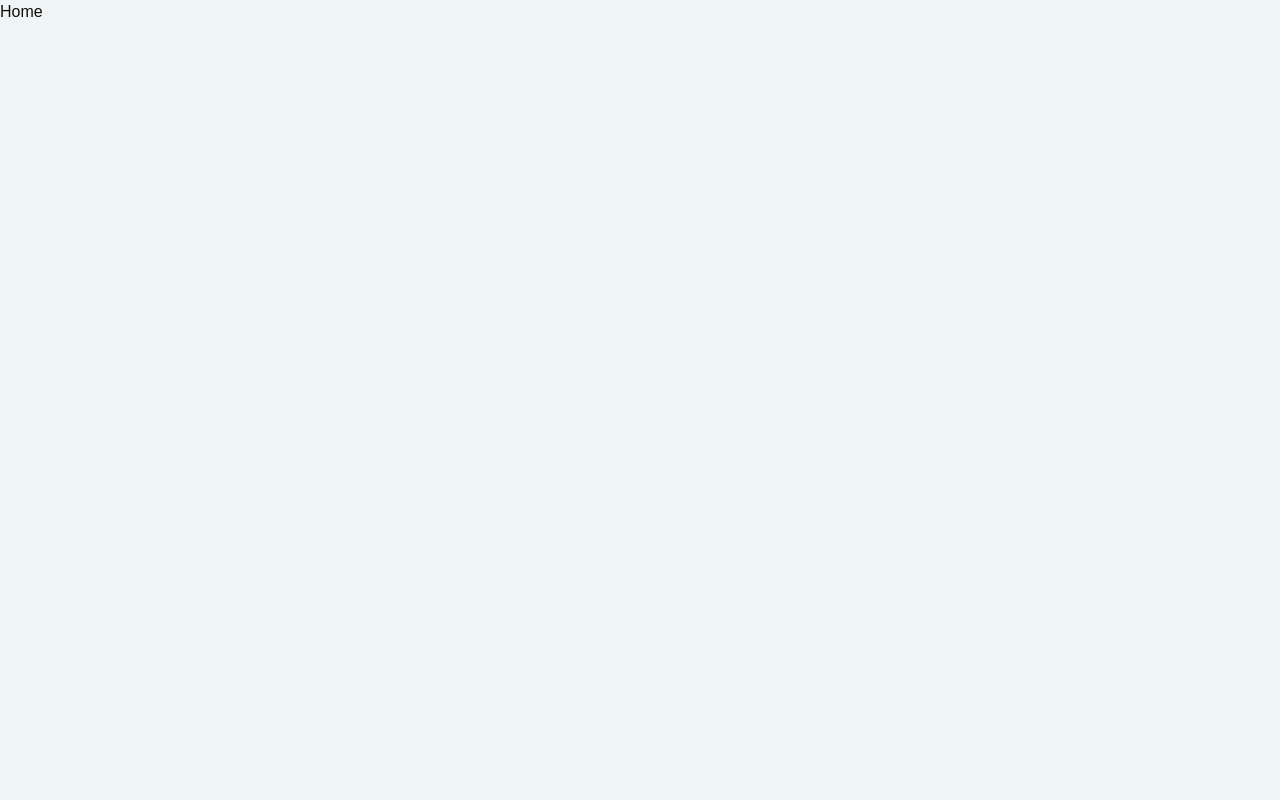
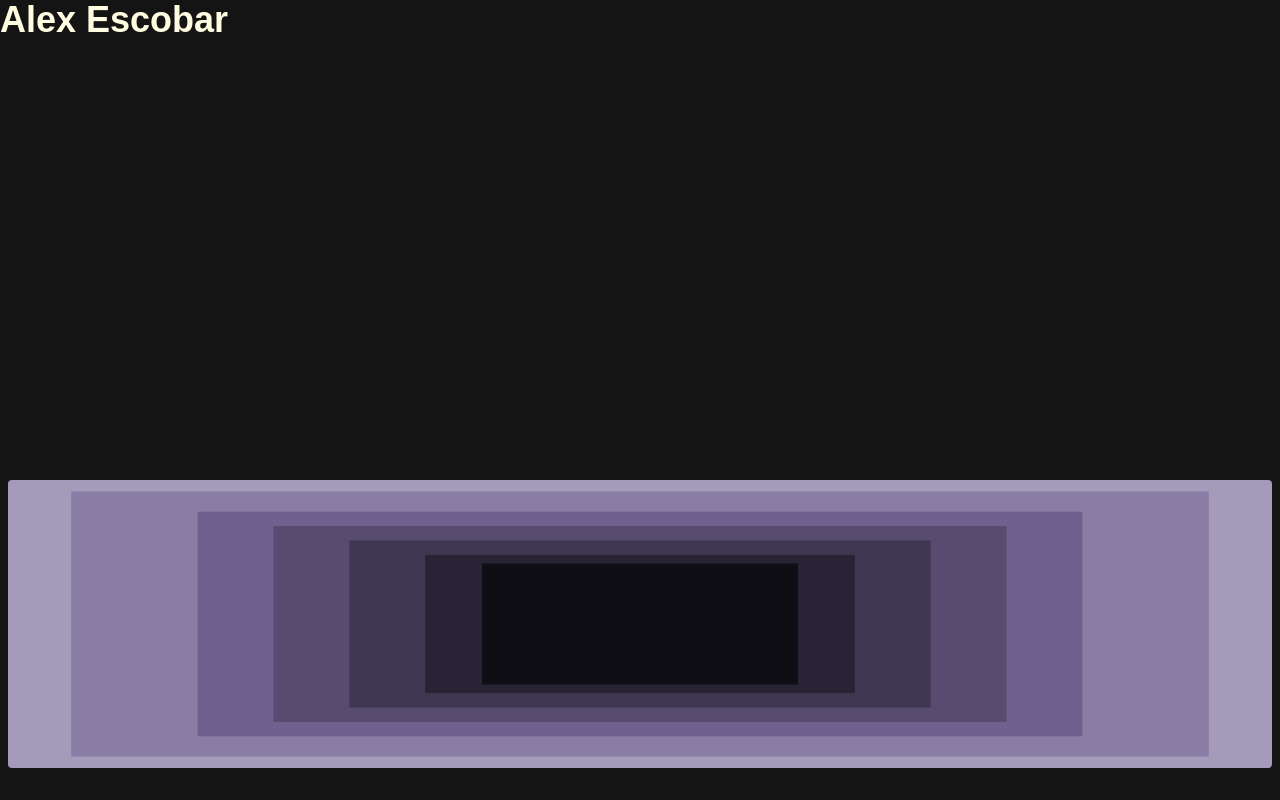
Before and after one commit to alex-escobar-h/portfolio, a Next.js app: page / in a window 1280 px wide. Shown: the top 800 px of the page. Built offline with nearby package versions, Linux system fonts and the light colour scheme; a web font is replaced by a local one.

Commit message:
style the page

```diff
--- a/app/globals.css
+++ b/app/globals.css
@@ -1,36 +1,36 @@
 @import "tailwindcss";
 :root {
   /* Colors */
-  --black-1: #0f0f0f;
-  --black-2: #191b20;
-  --black-3: #3f3f3f;
+  --black-1: #141414;
+  --black-2: #0e100f;
+  --black-3: hsl(0, 0%, 40%);
+  --green-1: #4f7d73;
+  --white-1: #fffce1;
+  --white-2: hsl(210, 17%, 89%);
+  --white-3: hsl(210, 17%, 80%);
 
-  --green-1: hsl(166, 23%, 40%);
-
-  --white-1: hsl(166, 23%, 95%);
-  --white-2: #cccab4;
-  --white-3: #999787;
-
-  --pink-1: #fec5fb;
+  --gold-1: hsl(45, 100%, 68%);
+  --red-1: #df817a;
 
   /* Theme variables */
+
+  --base-100: var(--black-1);
+  --base-200: var(--black-2);
+  --base-300: var(--black-3);
+  --base-content-100: var(--white-1);
+  --base-content-200: var(--white-2);
+  --base-content-300: var(--white-3);
+  --accent: var(--red-1);
+}
+
+[data-theme="dark"] {
   --base-100: var(--white-1);
   --base-200: var(--white-2);
   --base-300: var(--white-3);
   --base-content-100: var(--black-1);
   --base-content-200: var(--black-2);
   --base-content-300: var(--black-3);
-  --accent: var(--pink-1);
-}
-
-[data-theme="light"] {
-  --base-100: var(--black-1);
-  --base-200: var(--black-2);
-  --base-300: var(--black-3);
-  --base-content-100: var(--white-1);
-  --base-content-200: var(--white-2);
-  --base-content-300: var(--white-3);
-  --accent: var(--pink-1);
+  --accent: var(--red-1);
 }
 
 @theme {
@@ -76,6 +76,14 @@ html {
     flex-direction: column;
     gap: clamp(3rem, 1.7647rem + 5.6471vw, 6rem);
   }
+  .pt-section {
+    padding-top: clamp(4rem, 2.3529rem + 7.5294vw, 8rem);
+  }
+
+  .py-section {
+    padding-top: clamp(4rem, 2.3529rem + 7.5294vw, 8rem);
+    padding-bottom: clamp(2rem, 1.1765rem + 3.7647vw, 4rem);
+  }
 }
 
 body {
--- a/app/page.tsx
+++ b/app/page.tsx
@@ -1,3 +1,15 @@
+import About from "@/components/about/About";
+import Footer from "@/components/footer/Footer";
+import Hero from "@/components/Hero";
+import Project from "@/components/project/Project";
+
 export default function Home() {
-  return <div>Home</div>;
+  return (
+    <div>
+      <Hero />
+      <About />
+      <Project />
+      <Footer />
+    </div>
+  );
 }
--- /dev/null
+++ b/components/Hero.tsx
@@ -0,0 +1,23 @@
+import NestedRectanglesCanvas from "./canvas/NestedRectangles";
+
+export default function Hero() {
+  return (
+    <section className='hero h-screen flex flex-col justify-between'>
+      <div>
+        <h1 className='text-4xl font-bold'>Alex Escobar</h1>
+      </div>
+      <div className='pb-8'>
+        <div className='px-2'>
+          <div
+            className='w-full h-full '
+            style={{
+              height: "clamp(30vh, 10vw + 20vh, 50vh)",
+            }}
+          >
+            <NestedRectanglesCanvas />
+          </div>
+        </div>
+      </div>
+    </section>
+  );
+}
--- a/components/about/About.tsx
+++ b/components/about/About.tsx
@@ -2,8 +2,17 @@ import { BIO_LIST } from "@/utils/data";
 import BioLayout from "./BioLayout";
 export default function About() {
   return (
-    <section id='about'>
+    <section
+      id='about'
+      className='py-section bg-base-200'
+    >
       <div className='container mx-auto px-2'>
+        <div className='mb-24'>
+          <h2 className='text-6xl font-semibold'>About</h2>
+          <p className='text-base-content-100/80'>
+            Born and raised in Los Angeles, CA, now based in Sacramento, Ca.
+          </p>
+        </div>
         <BioLayout bioList={BIO_LIST} />
       </div>
     </section>
--- a/components/about/BioItem.tsx
+++ b/components/about/BioItem.tsx
@@ -1,16 +1,16 @@
-import { Bio } from "@/utils/types";
+import type { Bio } from "@/utils/types";
 import { formatID } from "@/utils/utilFunctions";
 
 export default function BioItem({ id, title, content }: Bio) {
   return (
     <article className='flex flex-col gap-4 md:grid md:grid-cols-12'>
       {/* HR Start ----------------------- */}
-      <hr className='opacity-20 md:col-span-full' />
+      <hr className='md:col-span-full opacity-20' />
       {/* HR End ------------------------- */}
 
       {/* Header Start ------------------- */}
       <header className='flex gap-4 md:gap-0 md:grid md:grid-cols-subgrid md:row-start-2 md:col-start-1 md:col-span-3 '>
-        <span className='text-start text-xs font-mono font-light text-base-content-100/90 lg:text-sm'>
+        <span className='text-start text-xs font-mono font-light lg:text-sm text-accent/80'>
           ({formatID(id)})
         </span>
         <h3 className='md:grid-col-start-2 md:col-span-4'>{title}</h3>
@@ -19,7 +19,7 @@ export default function BioItem({ id, title, content }: Bio) {
 
       {/* Content Start ------------------ */}
       <div className='md:col-start-7 md:col-span-6 lg:col-start-9 lg:col-span-4'>
-        <p className='text-base-content-100/70 text-sm md:max-w-[45ch]'>
+        <p className='text-sm md:max-w-[45ch] text-base-content-100/65'>
           {content}
         </p>
       </div>
--- a/components/canvas/NestedRectangles.tsx
+++ b/components/canvas/NestedRectangles.tsx
@@ -2,11 +2,40 @@
 import { useEffect, useRef } from "react";
 
 const colorPalettes = [
-  ["#a27ea1", "#8e6f8d", "#7a5f79", "#664f65", "#513f50", "#3d2f3c", "#292028"],
-  ["#c7851a", "#ae7416", "#956413", "#7d5310", "#64420d", "#4b320a", "#322106"],
-  ["#7cb900", "#6ea500", "#619000", "#537c00", "#456700", "#375200", "#293e00"],
-  ["#693acc", "#5c32b3", "#4f2b99", "#422480", "#341d66", "#27164c", "#1a0e33"],
+  [
+    "hsl(258, 19%, 67%)",
+    "hsl(258, 19%, 57%)",
+    "hsl(258, 19%, 47%)",
+    "hsl(258, 19%, 37%)",
+    "hsl(258, 19%, 27%)",
+    "hsl(258, 19%, 17%)",
+    "hsl(258, 19%, 7%)",
+  ],
+  [
+    "hsl(228, 19%, 67%)",
+    "hsl(228, 19%, 57%)",
+    "hsl(228, 19%, 47%)",
+    "hsl(228, 19%, 37%)",
+    "hsl(228, 19%, 27%)",
+    "hsl(228, 19%, 17%)",
+    "hsl(228, 19%, 7%)",
+  ],
 ];
+// const colorPalettes = [
+//   ["#a27ea1", "#8e6f8d", "#7a5f79", "#664f65", "#513f50", "#3d2f3c", "#292028"],
+//   [
+//     "hsl(34, 64%, 68%)",
+//     "hsl(34, 64%, 58%)",
+//     "hsl(34, 64%, 44%)",
+//     "hsl(34, 64%, 33%)",
+//     "hsl(34, 64%, 28%)",
+//     "hsl(34, 64%, 18%)",
+//     "hsl(34, 64%, 8%)",
+//   ],
+//   ["#c7851a", "#ae7416", "#956413", "#7d5310", "#64420d", "#4b320a", "#322106"],
+//   ["#7cb900", "#6ea500", "#619000", "#537c00", "#456700", "#375200", "#293e00"],
+//   ["#693acc", "#5c32b3", "#4f2b99", "#422480", "#341d66", "#27164c", "#1a0e33"],
+// ];
 
 const rectangleMap = [
   { idx: 1, xFactor: 1, yFactor: 1 },
@@ -63,7 +92,7 @@ export default function NestedRectanglesCanvas() {
     <canvas
       height={"100%"}
       width={"100%"}
-      className='block w-full h-full'
+      className='block w-full h-full rounded-sm'
       ref={canvasRef}
     />
   );
--- /dev/null
+++ b/components/footer/Footer.tsx
@@ -0,0 +1,61 @@
+import { EXTERNAL_LINK_LIST } from "@/utils/data";
+import React from "react";
+
+export default function Footer() {
+  const [email, ...externalLinks] = EXTERNAL_LINK_LIST;
+  return (
+    <section
+      id='Footer'
+      className='pt-section'
+    >
+      {/* Email ================ */}
+      <div className='container mx-auto px-2 '>
+        <div className='mb-4'>
+          <h3 className=''>Feel free to reach out to me</h3>
+          <a
+            href={`mailto:${email.href}`}
+            aria-label={`Send an email to ${email.href}`}
+            className='flex items-center gap-2 text-xl w-fit text-base-content-100/70'
+          >
+            <span className='text-4xl font-extralight'>↳</span>
+            <span className='underline underline-offset-2 font-light'>
+              {email.href}
+            </span>
+          </a>
+        </div>
+        {/* Email ================ */}
+
+        {/* Links ================ */}
+        <div>
+          <h3 className=''>Find me at</h3>
+          <ul>
+            {externalLinks.map((link) => (
+              <li key={link.id}>
+                <a
+                  href={link.href}
+                  target='_blank'
+                  rel='noopener noreferrer'
+                  className='font-light text-base-content-100/70'
+                >
+                  <span className='underline underline-offset-2'>
+                    {link.title}
+                  </span>
+                  <span className='no-underline inline-block px-0.5'>↗</span>
+                </a>
+              </li>
+            ))}
+          </ul>
+        </div>
+        {/* Links ================ */}
+      </div>
+
+      {/* Titles ================ */}
+      <div className='text-center font-semibold overflow-hidden'>
+        <h2 style={{ fontSize: "clamp(4rem, -0.9412rem + 22.5882vw, 16rem)" }}>
+          Contact
+        </h2>
+      </div>
+      {/* Titles ================ */}
+    </section>
+  );
+}
--- a/components/project/Project.tsx
+++ b/components/project/Project.tsx
@@ -3,8 +3,12 @@ import ShowcaseLayout from "./ShowcaseLayout";
 
 export default function Project() {
   return (
-    <section id='project'>
+    <section
+      id='project'
+      className='py-section'
+    >
       <div className='container mx-auto px-2'>
+        <h2 className='text-6xl font-semibold mb-24'>Projects</h2>
         <ShowcaseLayout showcaseList={SHOWCASE_LIST} />
       </div>
     </section>
--- a/components/project/ShowcaseItem.tsx
+++ b/components/project/ShowcaseItem.tsx
@@ -18,7 +18,7 @@ export default function ShowcaseItem({
   return (
     <article className='grid grid-cols-12 gap-2 md:gap-4'>
       {/* IDX start ======================= */}
-      <span className='text-start text-xs font-mono font-light text-base-content-100/90 lg:text-sm'>
+      <span className='text-start text-xs font-mono font-light text-accent/80 lg:text-sm'>
         ({formatID(id)})
       </span>
       {/* IDX end ========================= */}
@@ -35,7 +35,7 @@ export default function ShowcaseItem({
         {/* Overview start ======================= */}
         <div className='col-span-full md:col-span-6 md:row-span-4'>
           <h4 className='font-medium text-base-content-100/90'>Overview:</h4>
-          <p className='text-base-content-100/70 text-sm md:max-w-[45ch]'>
+          <p className='text-base-content-100/60 text-sm md:max-w-[45ch]'>
             {overview}
           </p>
         </div>
@@ -51,7 +51,7 @@ export default function ShowcaseItem({
             {normalizedStack.map((stk, idx) => (
               <li
                 key={idx}
-                className='text-base-content-100/80 text-sm px-1 py-0.5 rounded-xs'
+                className='text-base-100/80 text-sm px-1 py-0.5 rounded-xs bg-accent/80'
               >
                 {stk}
               </li>
@@ -70,9 +70,12 @@ export default function ShowcaseItem({
                   href={link.url}
                   target='_blank'
                   rel='noopener noreferrer'
-                  className='text-sm text-base-content-100/70 underline underline-offset-2'
+                  className='text-sm text-base-content-100/70'
                 >
-                  {link.label}
+                  <span className='underline underline-offset-2'>
+                    {link.label}
+                  </span>
+                  <span className='no-underline inline-block px-0.5'>↗</span>
                 </a>
               </li>
             ))}
```
